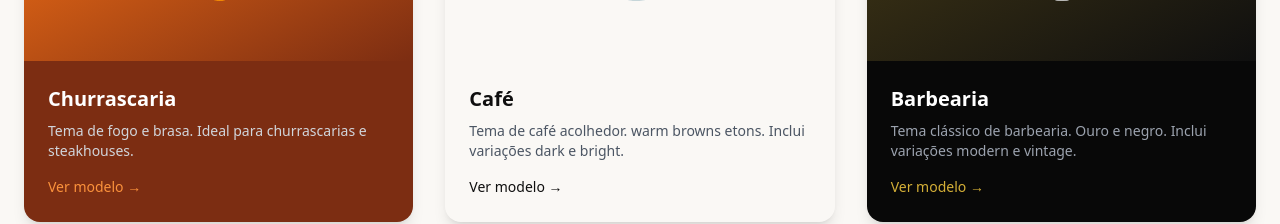
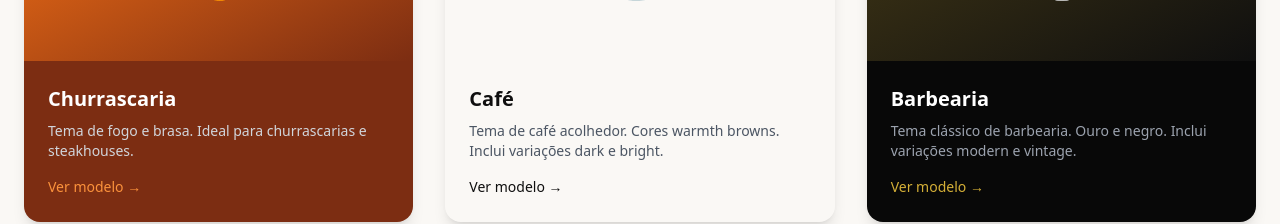
Before and after one commit to forgebot-claw/portfolio, a plain HTML site: page index.html in a window 1280 px wide. Shown: the part 1340-1564 px from the top of the page. Drawn offline with nearby package versions, Linux system fonts and the light colour scheme.

Commit message:
Fix: typo in café description

```diff
--- a/index.html
+++ b/index.html
@@ -112,7 +112,7 @@
                     </div>
                     <div class="p-6">
                         <h3 class="text-xl font-bold text-dark mb-2 group-hover:text-amber-700 transition">Café</h3>
-                        <p class="text-gray-600 text-sm">Tema de café acolhedor. warm browns etons. Inclui variações dark e bright.</p>
+                        <p class="text-gray-600 text-sm">Tema de café acolhedor. Cores warmth browns. Inclui variações dark e bright.</p>
                         <span class="inline-block mt-4 text-amber-700 text-sm font-medium group-hover:underline">Ver modelo →</span>
                     </div>
                 </a>
```
